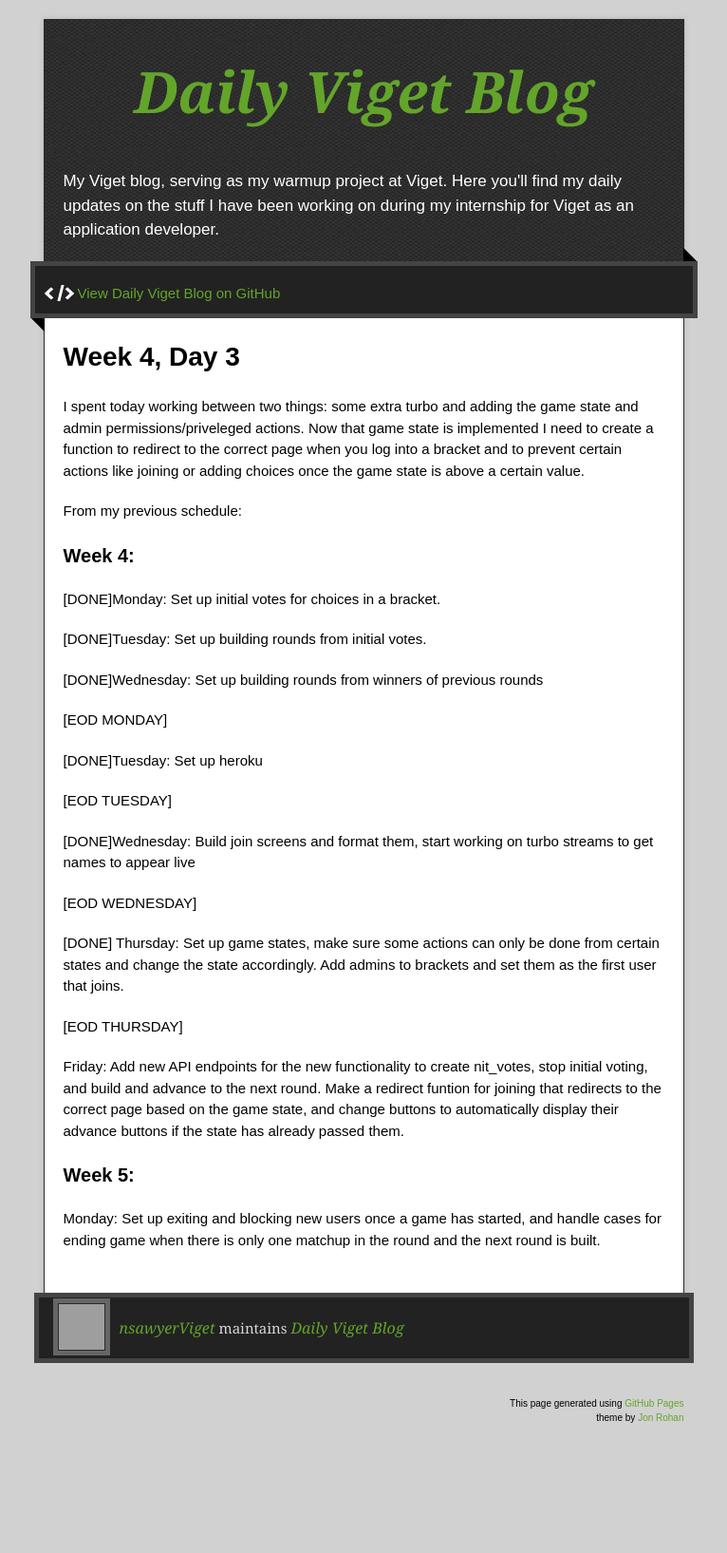
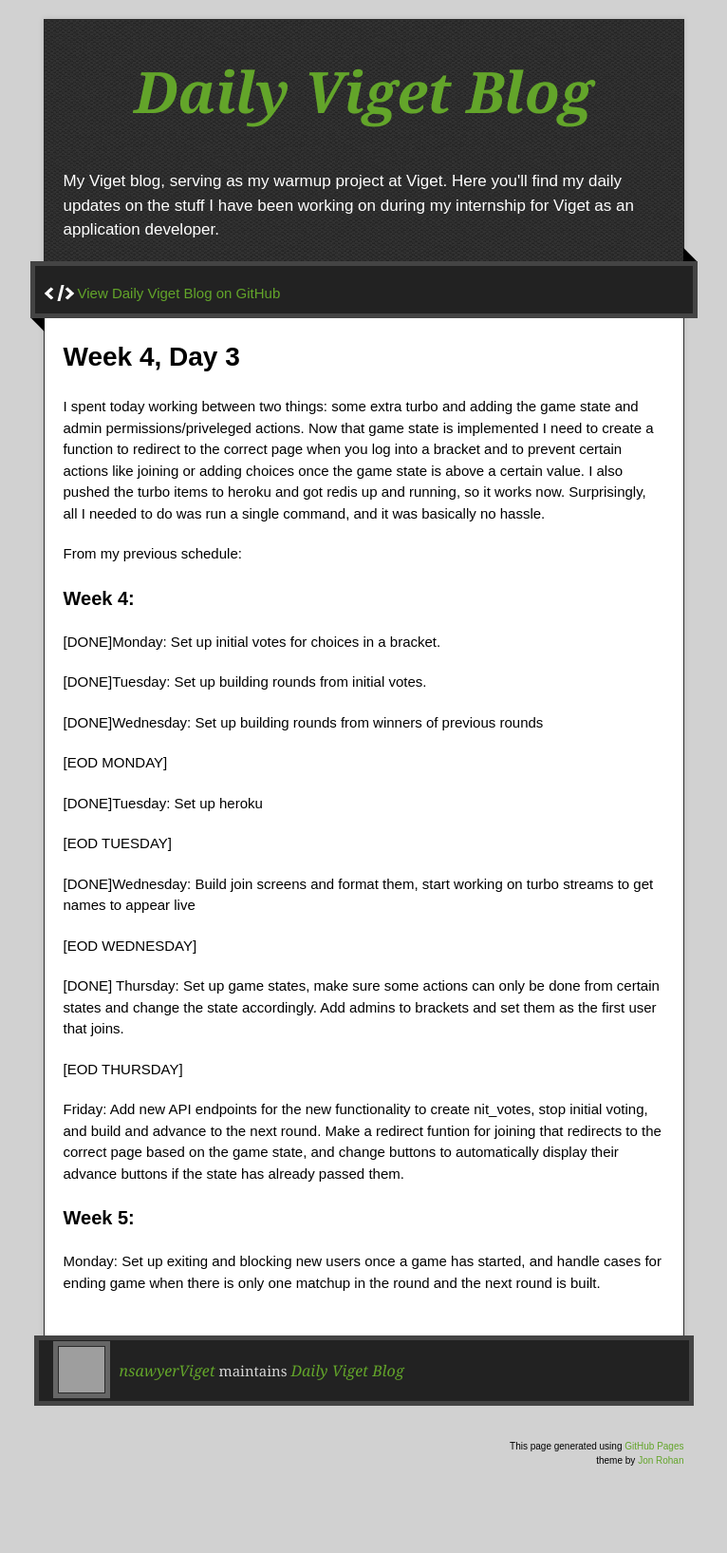
Before and after one commit to nsawyerViget/nsawyerViget, a Jekyll site: the page built from _posts/2022-06-30-Day-18.markdown, in a window 1280 px wide. Shown: the whole page at 95% size, without its empty margins (257-1023 px from the left). Built offline with Jekyll 4.4.1, drawn with Linux system fonts in a browser that asks for light colours; before the commit the page ends 1590 px from its top, so only the background shows below that; grey boxes are pictures that could not be loaded.

Commit message:
Add mention of redis work to 6/30

```diff
--- a/_posts/2022-06-30-Day-18.markdown
+++ b/_posts/2022-06-30-Day-18.markdown
@@ -5,7 +5,7 @@ date:   2022-06-29 08:00:00 -0400
 categories: jekyll update
 ---
 
-I spent today working between two things: some extra turbo and adding the game state and admin permissions/priveleged actions. Now that game state is implemented I need to create a function to redirect to the correct page when you log into a bracket and to prevent certain actions like joining or adding choices once the game state is above a certain value.
+I spent today working between two things: some extra turbo and adding the game state and admin permissions/priveleged actions. Now that game state is implemented I need to create a function to redirect to the correct page when you log into a bracket and to prevent certain actions like joining or adding choices once the game state is above a certain value. I also pushed the turbo items to heroku and got redis up and running, so it works now. Surprisingly, all I needed to do was run a single command, and it was basically no hassle.
 
 From my previous schedule:
 
```
